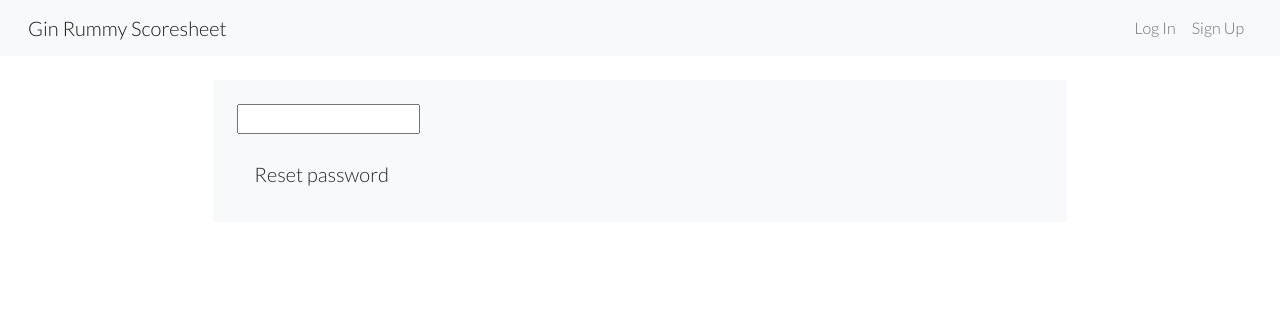
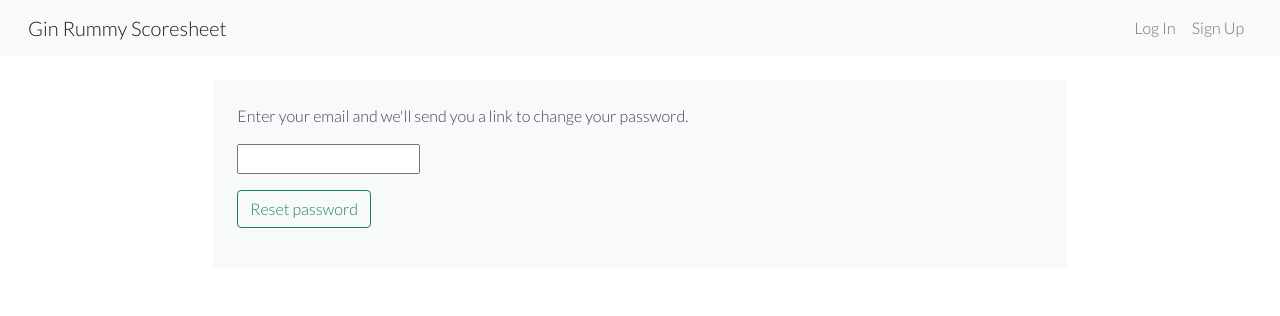
Before and after one commit to theletterjeff/gin-rummy-scoresheet, a Django app: page /accounts/password_reset/ in a window 1280 px wide. Shown: the top 316 px of the page. Run offline with Django 4.2, Linux system fonts and the light colour scheme.

Commit message:
Update password reset form

```diff
--- a/frontend/templates/registration/password_reset_form.html
+++ b/frontend/templates/registration/password_reset_form.html
@@ -6,7 +6,9 @@
   {% if form.email.errors %}
     {{ form.email.errors }}
   {% endif %}
-      <p>{{ form.email }}</p>
-    <input type="submit" class="btn btn-default btn-lg" value="Reset password">
+    <div class="mb-3">
+      <label for="id_email">Enter your email and we'll send you a link to change your password.</label>
+      <p class="mt-3">{{ form.email }}</p>
+      <input type="submit" class="btn btn-small btn-outline-success" value="Reset password">
   </form>
 {% endblock %}
```
